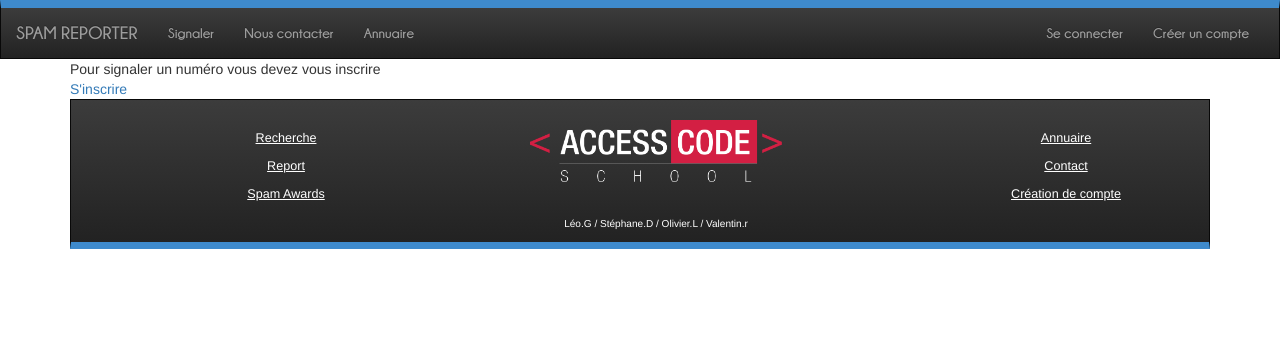
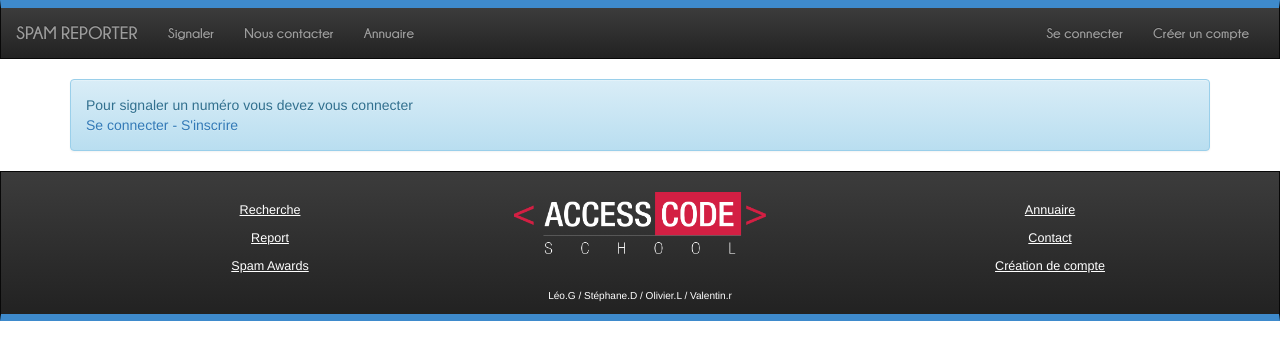
Before and after one commit to MUCHZER/SpamReporter, a PHP site: template view/reportForm.twig in a window 1280 px wide. Shown: the top 360 px of the page. Run offline with PHP 8.4, Linux system fonts and the light colour scheme; the template is opened without the code that fills it, so the values that code supplies are empty; some libraries are stand-ins or nearby versions.

Commit message:
Fixed footer width

```diff
--- a/view/reportForm.twig
+++ b/view/reportForm.twig
@@ -1,16 +1,17 @@
-{% include 'head.twig'  %}
-{% include 'navbar.twig'  %}
+{% include 'head.twig' %}
+{% include 'navbar.twig' %}
 <section class="section2">
     <div class="container ">
         {% if reportfromsearch is not empty %}
             <br>
-	<div class="alert alert-warning" role="alert">Le numéro {{ reportfromsearch }} n'a jamais été signalé, souhaitez vous l'ajouter ?
+            <div class="alert alert-warning" role="alert">Le numéro {{ reportfromsearch }} n'a jamais été signalé,
+                souhaitez vous l'ajouter ?
                 <a href="{{ settings.basepath }}" class="pull-right">Annuler</a>
             </div>
         {% endif %}
 
         {% if userdata.registered == 1 %}
-	<legend> Signaler un numéro </legend>
+        <legend> Signaler un numéro</legend>
         <form action="{{ settings.basepath }}post/report" method="POST" class="form-group contactform">
 
             <div class="col-xs-12 col-md-4">
@@ -58,10 +59,16 @@
  -->
 
 {% if userdata.registered == 0 %}
-	Pour signaler un numéro vous devez vous inscrire
     <br>
+    <div class="alert alert-info" role="alert">
+        Pour signaler un numéro vous devez vous connecter
+        <br>
+        <a href="{{ settings.basepath }}login/">Se connecter <a/>-
         <a href="{{ settings.basepath }}subscribe/">S'inscrire <a/>
+    </div>
 {% endif %}
 
-{% include 'footer.twig'  %}
-{% include 'foot.twig'  %}
+</div>
+
+{% include 'footer.twig' %}
+{% include 'foot.twig' %}
```
Lines whose indentation alone changed are shown as unchanged.
